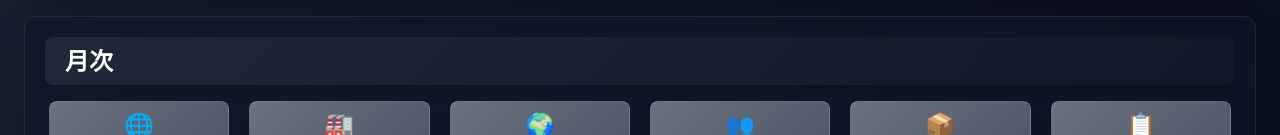
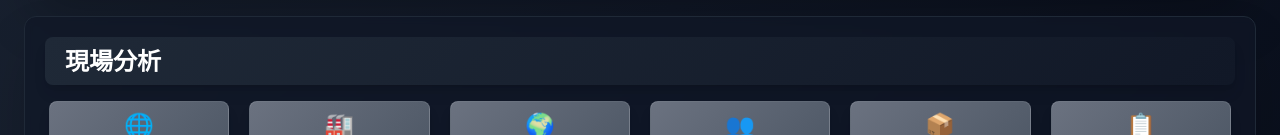
Before and after one commit to miofujishima/kkbh-dashboard, a React (Vite) app: page / in a window 1280 px wide. Shown: the part 762-897 px from the top of the page. Built offline with nearby package versions, Linux system fonts and the light colour scheme.

Commit message:
Update KKBHDashboard.jsx

```diff
--- a/src/KKBHDashboard.jsx
+++ b/src/KKBHDashboard.jsx
@@ -671,7 +671,7 @@ const KKBHDashboard = () => {
       },
       {
         id: "monthly",
-        label: "月次",
+        label: "現場分析",
         subtitle: "",
         buttons: [
           {
```
